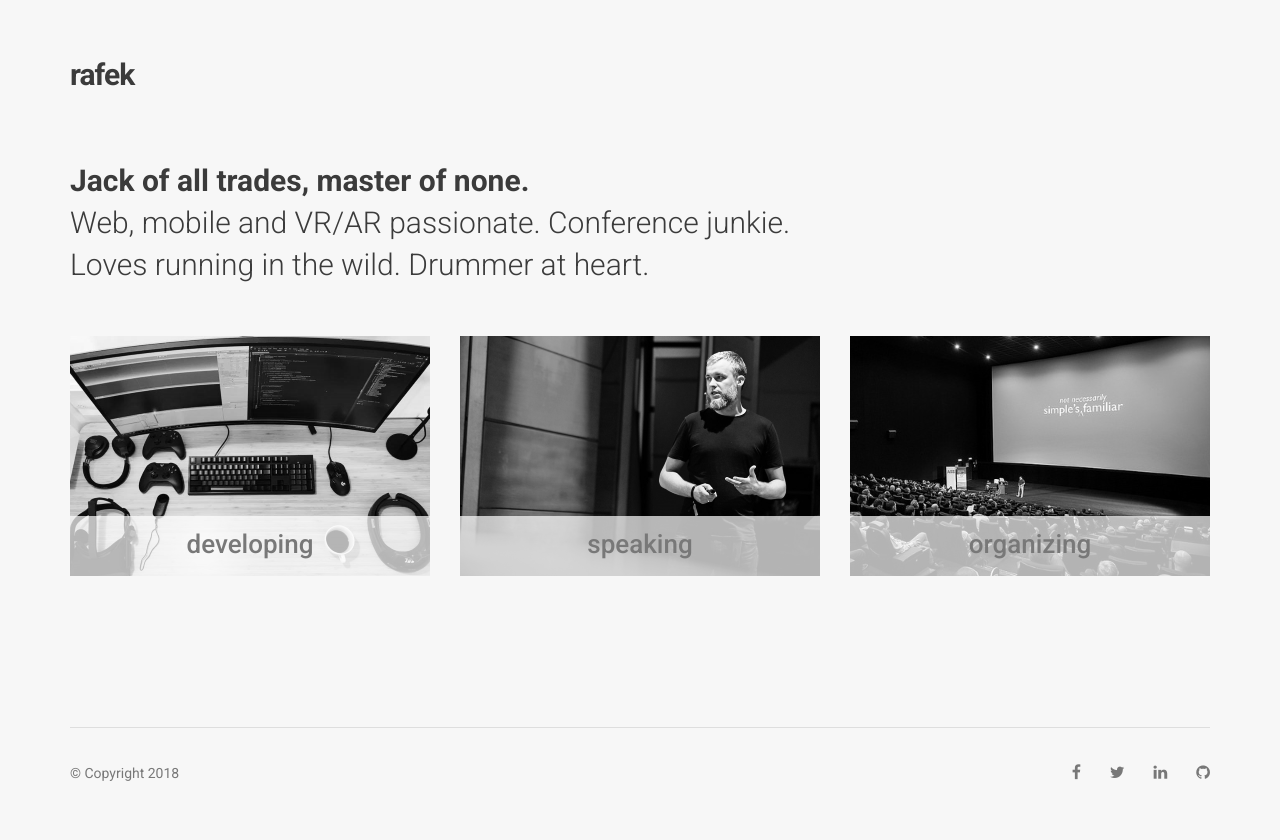
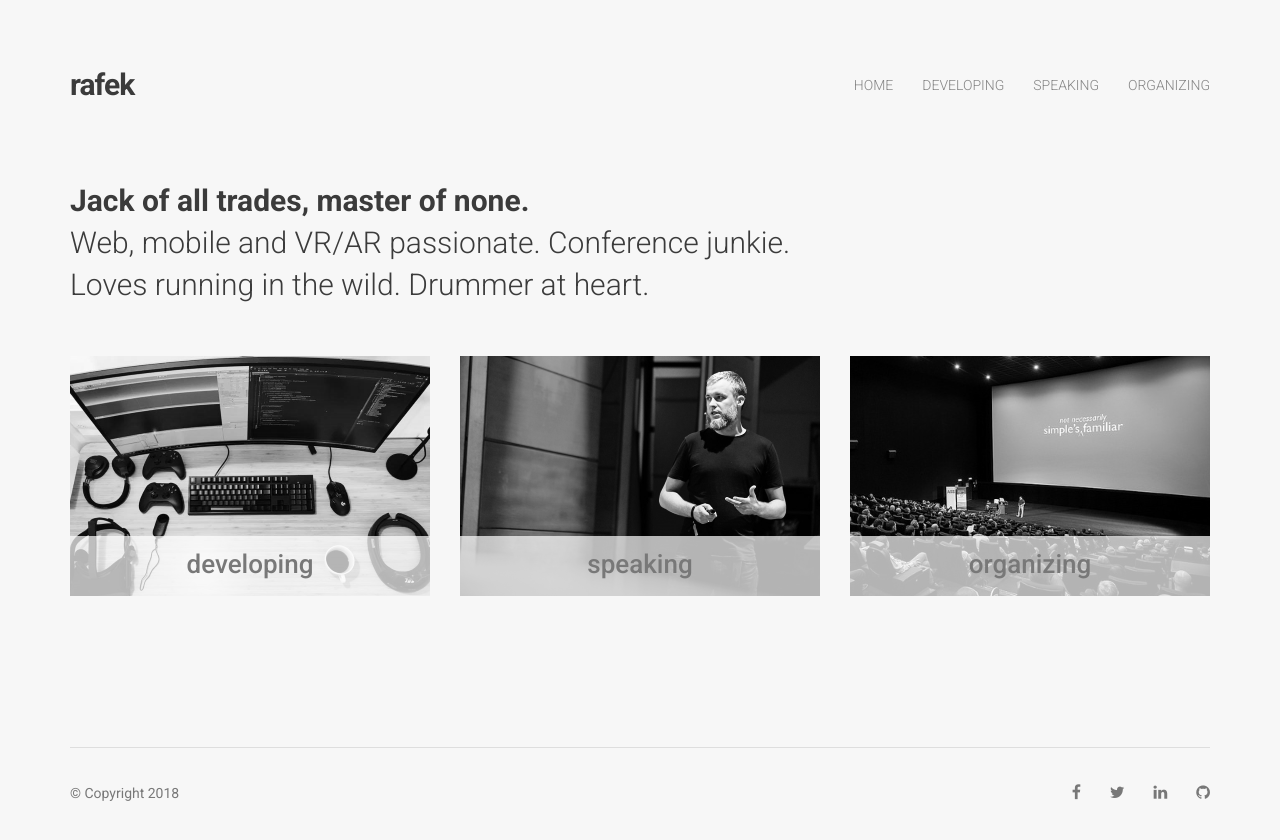
Before and after one commit to rafek/rafek.github.io, a Jekyll site: the page built from index.html, in a window 1280 px wide. Shown: the top 840 px of the page. Built offline with Jekyll 4.4.1, drawn with Linux system fonts in a browser that asks for light colours.

Commit message:
Added first version of a header menu and added Unity icon.

```diff
--- a/_layouts/default.html
+++ b/_layouts/default.html
@@ -21,7 +21,24 @@
             <a href="/">rafek</a>
           </div>
           <div class="header-holder">
-
+            <div class="menu-holder">
+              <nav>
+                <ul id="menu" class="menu">
+                  <li class="">
+                    <a href="/">home</a>
+                  </li>
+                  <li class="">
+                    <a href="/developing">developing</a>
+                  </li>
+                  <li class="">
+                    <a href="/speaking">speaking</a>
+                  </li>
+                  <li class="">
+                    <a href="/organizing">organizing</a>
+                  </li>
+                </ul>
+              </nav>
+            </div>
           </div>
         </div>
       </div>
--- a/_sass/rafek-custom/_base.scss
+++ b/_sass/rafek-custom/_base.scss
@@ -73,6 +73,42 @@ strong, b {
         font-size: 30px;
         line-height: 30px;
         text-transform: lowercase;
+      }
+    }
+
+    .header-holder {
+      text-align: right;
+      display: table-cell;
+      vertical-align: middle;
+    }
+
+    nav {
+      float: right;
+      position: relative;
+
+      ul {
+        margin-right: 0 !important;
+        padding: 0;
+        margin-bottom: 0;
+
+        li {
+          display: inline-block;
+          margin-left: 25px;
+          position: relative;
+          padding: 10px 0;
+
+          &:first {
+            margin-left: 0;
+          }
+
+          a {
+            color: #848484;
+            font-size: 14px;
+            text-transform: uppercase;
+            font-weight: 300;
+            position: relative;
+          }
+        }
       }
     }
   }
@@ -245,7 +281,8 @@ strong, b {
         font-size: 25px;
       }
 
-      svg#mixed-reality {
+      svg#mixed-reality,
+      svg#unity {
         width: 25px;
         height: 25px;
 
--- a/index.html
+++ b/index.html
@@ -38,14 +38,13 @@ layout: default
                   <div class="row">
                     <div class="col-md-4 col-sm-6 col-xs-12">
                       <div class="item-holder">
-                        <a class="full-overlay-link" href="#"/></a>
+                        <a class="full-overlay-link" href="/developing"/></a>
                         <div class="item">
-                          <a class="full-overlay-link" href="#"/></a>
                           <div class="overlay-background"></div>
                           <div class="overlay">
                             <div class="inner-overlay">
                               <h3>
-                                <a title="developing" href="#">developing</a>
+                                <a title="developing" href="/developing">developing</a>
                               </h3>
                             </div>
                           </div>
@@ -55,13 +54,13 @@ layout: default
                     </div>
                     <div class="col-md-4 col-sm-6 col-xs-12">
                       <div class="item-holder">
-                        <a class="full-overlay-link" href="#"/></a>
+                        <a class="full-overlay-link" href="/speaking"/></a>
                         <div class="item">
                           <div class="overlay-background"></div>
                           <div class="overlay">
                             <div class="inner-overlay">
                               <h3>
-                                <a title="speaking" href="#">speaking</a>
+                                <a title="speaking" href="/speaking">speaking</a>
                               </h3>
                             </div>
                           </div>
@@ -71,13 +70,13 @@ layout: default
                     </div>
                     <div class="col-md-4 col-sm-6 col-xs-12">
                       <div class="item-holder">
-                        <a class="full-overlay-link" href="#"/></a>
+                        <a class="full-overlay-link" href="/organizing"/></a>
                         <div class="item">
                           <div class="overlay-background"></div>
                           <div class="overlay">
                             <div class="inner-overlay">
                               <h3>
-                                <a title="organizing" href="#">organizing</a>
+                                <a title="organizing" href="/organizing">organizing</a>
                               </h3>
                             </div>
                           </div>
```
Also changed, not shown: developing/index.html (+63 -7 lines).
